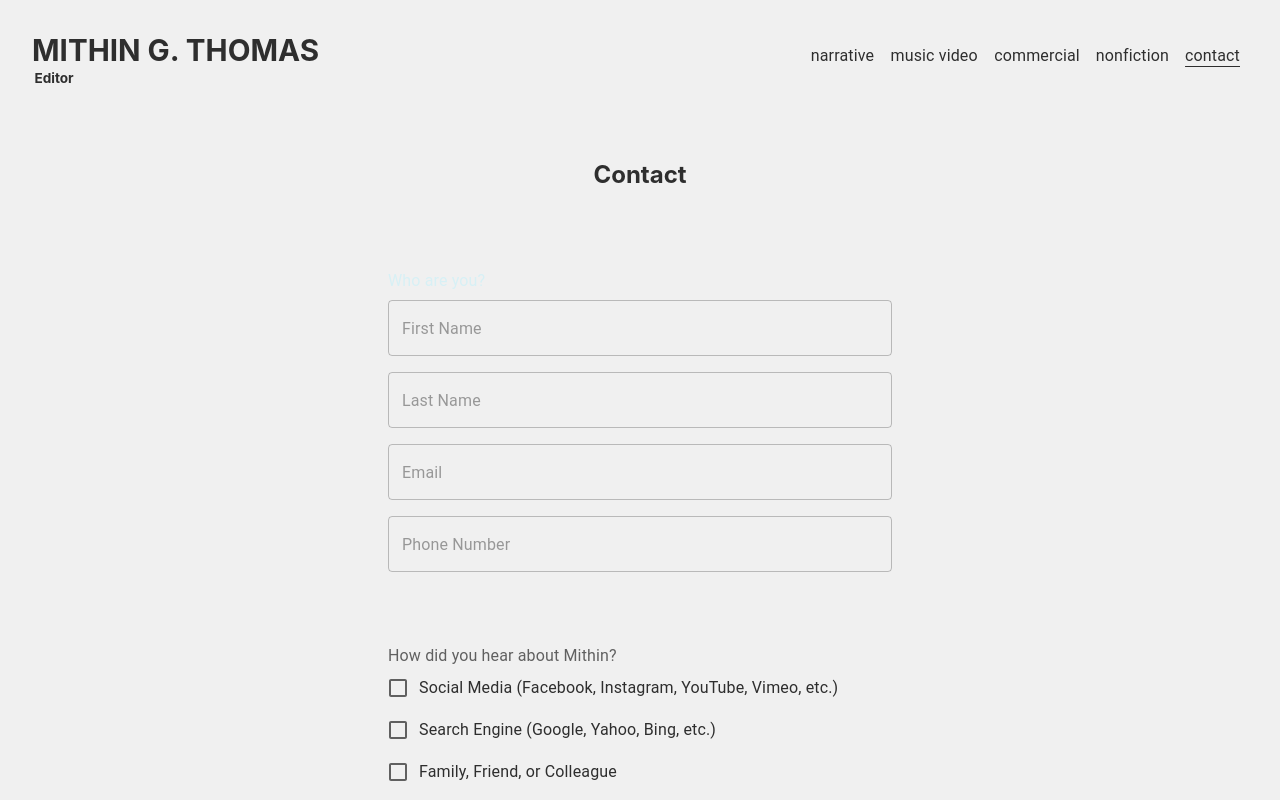
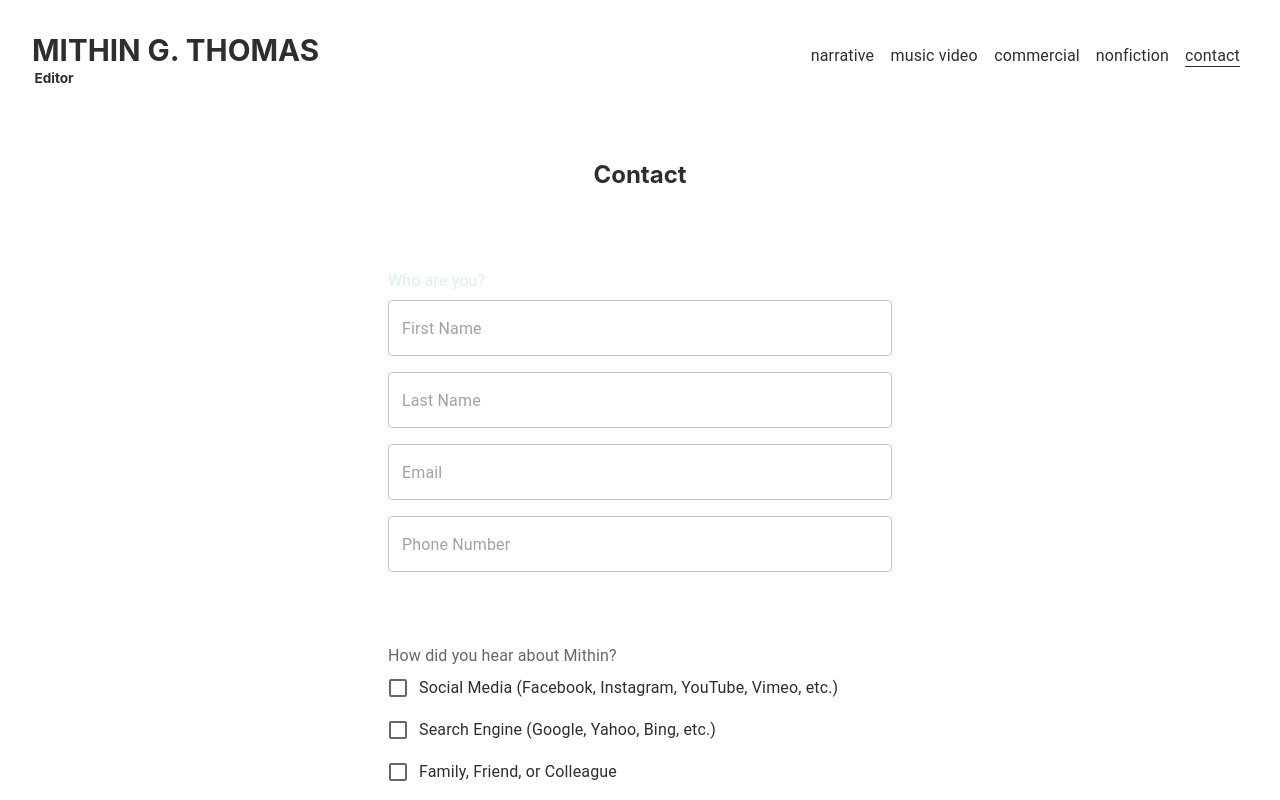
Before and after one commit to mithintv/film-portfolio, a Next.js app: page /contact in a window 1280 px wide. Shown: the top 800 px of the page. Built offline with nearby package versions, Linux system fonts and the light colour scheme.

Commit message:
nav bar link animations

```diff
--- a/src/layout/Links.tsx
+++ b/src/layout/Links.tsx
@@ -1,7 +1,6 @@
 import Link from "next/link";
 import { useRouter } from "next/router";
 
-import { css } from "@emotion/react";
 import { List, ListItem, ListItemText } from "@mui/material";
 
 type AppProps = {
@@ -22,43 +21,64 @@ export default function Links({ onClose, mobile, tablet }: AppProps) {
   const router = useRouter();
   console.log(router.route);
 
+  const underlineAnimation: {} | undefined =
+    tablet || mobile
+      ? undefined
+      : {
+          "&::after": {
+            content: '""',
+            position: "absolute",
+            width: "100% - 0px",
+            transform: "scaleX(0)",
+            height: "1.25px",
+            bottom: 0,
+            left: 8,
+            right: 8,
+            backgroundColor: "#2E2E2E",
+            transformOrigin: "bottom right",
+            transition: "transform 0.25s ease-out",
+          },
+          "&:hover::after": {
+            transform: "scaleX(1)",
+            right: 8,
+            transformOrigin: "bottom left",
+          },
+        };
+
   return (
     <List
-      css={css({
+      css={{
         display: "flex",
         flexDirection: tablet || mobile ? "column" : "row",
         padding: "0",
-      })}
+      }}
     >
       {nav.map((navLink, index) => {
         return (
-          <ListItem onClick={onClose} key={navLink} disablePadding>
+          <ListItem
+            css={{
+              width: "100%",
+              padding: tablet || mobile ? "0" : "0 0.5rem",
+              backgroundColor:
+                (tablet || mobile) &&
+                router.route.replace(/\//g, "") === navLink.replace(" ", "")
+                  ? "#F1F1F1"
+                  : "#FFF",
+              "&:hover": {
+                backgroundColor: tablet || mobile ? "#F1F1F1" : "#fff",
+              },
+            }}
+            onClick={onClose}
+            key={navLink}
+          >
             <Link
               href={`/${navLink.replace(" ", "")}`}
-              css={css({
+              css={{
                 width: "100%",
-                padding: "0 0.5rem",
-              })}
+              }}
             >
               <ListItemText
-                css={css({
-                  "&::after": {
-                    content: '""',
-                    position: "absolute",
-                    width: "100% - 0px",
-                    transform: "scaleX(0)",
-                    height: "1.25px",
-                    bottom: 0,
-                    left: 8,
-                    backgroundColor: "#2E2E2E",
-                    transformOrigin: "bottom left",
-                    transition: "transform 0.25s ease-out",
-                  },
-                  "&:hover::after": {
-                    transform: "scaleX(1)",
-                    right: 8,
-                    // transformOrigin: "bottom left",
-                  },
+                css={{
                   display: "block",
                   textAlign: "center",
                   justifyContent: "center",
@@ -66,11 +86,14 @@ export default function Links({ onClose, mobile, tablet }: AppProps) {
                   padding: tablet || mobile ? "1rem 0" : "0 0",
                   margin: "0 auto",
                   textDecoration:
+                    !tablet &&
+                    !mobile &&
                     router.route.replace(/\//g, "") === navLink.replace(" ", "")
                       ? "underline"
                       : "none",
                   textUnderlineOffset: "5px",
-                })}
+                  ...underlineAnimation,
+                }}
               >
                 {navLink}
               </ListItemText>
--- a/src/layout/Nav.tsx
+++ b/src/layout/Nav.tsx
@@ -13,7 +13,6 @@ export default function Nav({ mobile, children }: AppProps) {
         flexDirection: "column",
         alignItems: "center",
         width: "100%",
-        backgroundColor: "#f0f0f0",
         margin: "0 auto",
       })}
     >
--- a/styles/globals.css
+++ b/styles/globals.css
@@ -9,7 +9,7 @@ body {
   margin: auto;
   font-family: -apple-system, BlinkMacSystemFont, Segoe UI, Roboto, Oxygen,
     Ubuntu, Cantarell, Fira Sans, Droid Sans, Helvetica Neue, sans-serif;
-  background-color: #f0f0f0;
+  background-color: #fff;
   color: #2e2e2e;
 }
 
@@ -33,13 +33,13 @@ p {
 
 /* Track */
 ::-webkit-scrollbar-track {
-  background: #f0f0f0;
+  background: #fff;
 }
 
 /* Handle */
 ::-webkit-scrollbar-thumb {
   background: rgb(150, 150, 150);
-  border: 2px solid #f0f0f0;
+  border: 2px solid #fff;
   border-radius: 10px;
 }
 
@@ -47,15 +47,3 @@ p {
 ::-webkit-scrollbar-thumb:hover {
   background: rgb(125, 125, 125);
 }
-
-.MuiFormLabel-root {
-  color: #d7f0f5;
-}
-
-.MuiDrawer-paper {
-  background-color: #83a3a9;
-}
-
-/* .Mui-selected {
-  background-color: #f0f0f0;
-} */
```
